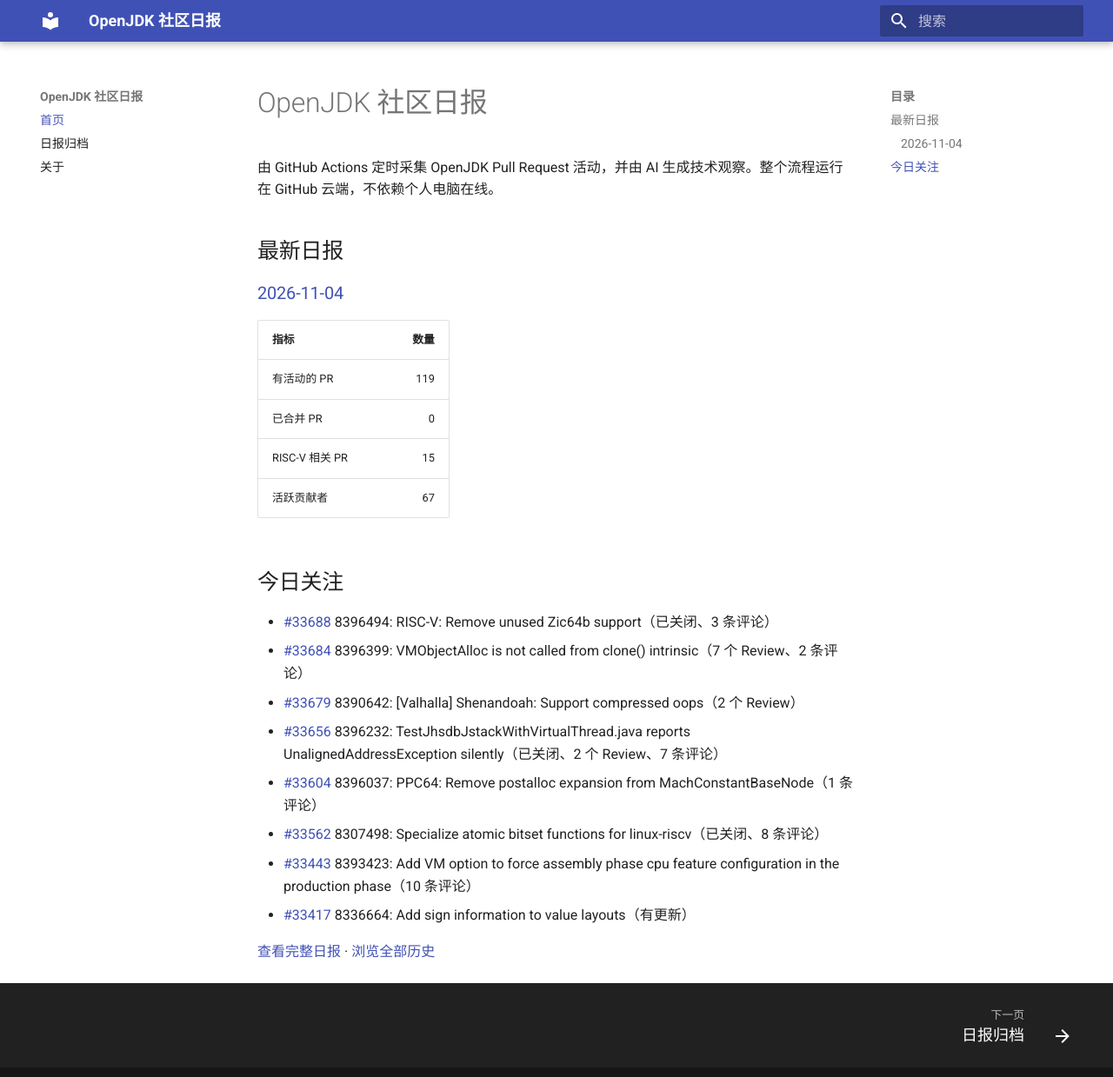
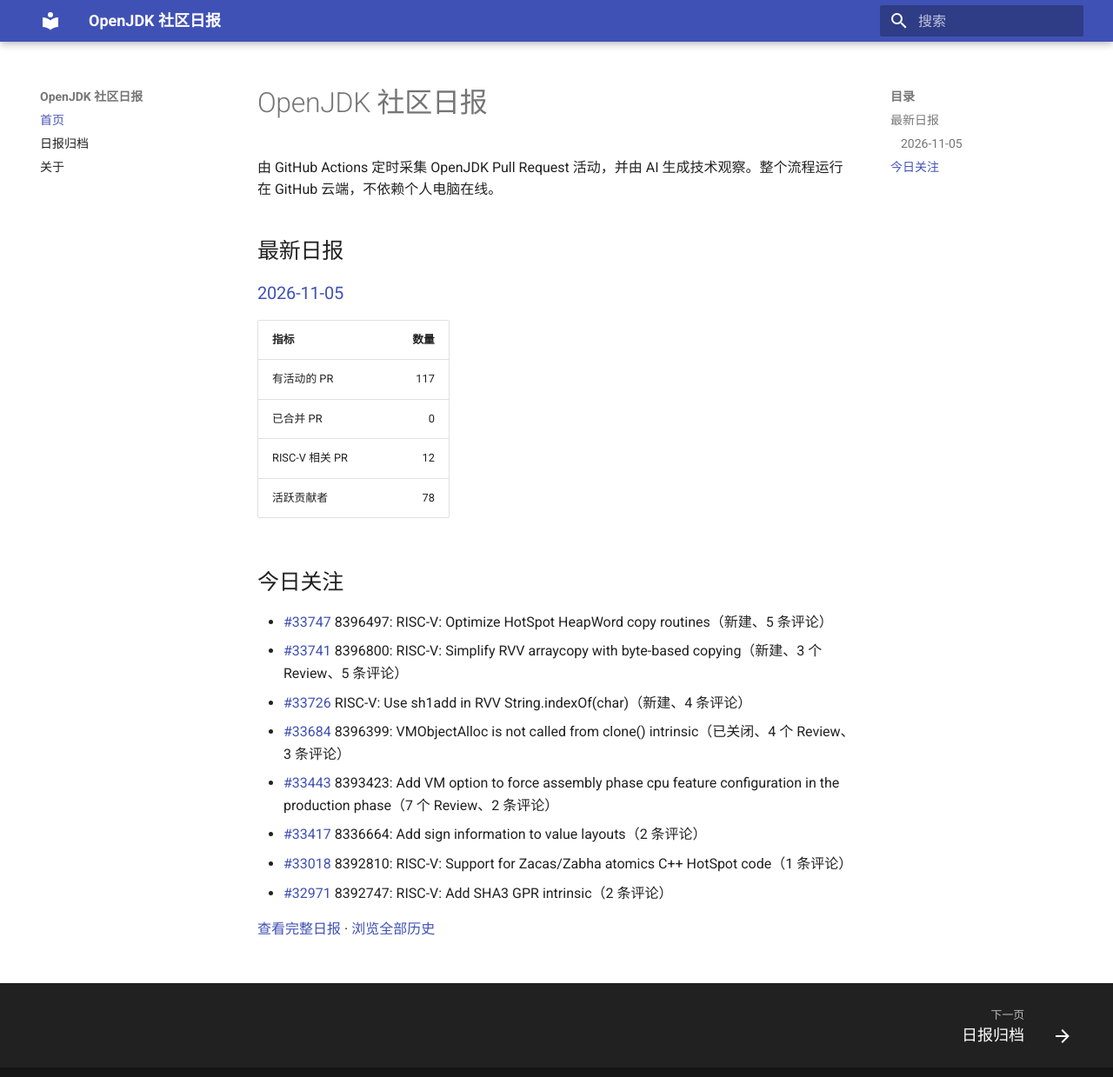
Before and after one commit to DingliZhang/openjdk-daily, an MkDocs documentation site: the page built from docs/index.md, in a window 1280 px wide and 1252 px high. Shown: the top 1239 px of the window at 87% size. Built offline with MkDocs 1.6.1 and Material for MkDocs 9.7.7, drawn with Linux system fonts in a browser that asks for light colours.

Commit message:
report: add OpenJDK daily report

```diff
--- a/docs/index.md
+++ b/docs/index.md
@@ -4,24 +4,24 @@
 
 ## 最新日报
 
-### [2026-11-04](reports/2026/2026-11-04.md)
+### [2026-11-05](reports/2026/2026-11-05.md)
 
 | 指标 | 数量 |
 |---|---:|
-| 有活动的 PR | 119 |
+| 有活动的 PR | 117 |
 | 已合并 PR | 0 |
-| RISC-V 相关 PR | 15 |
-| 活跃贡献者 | 67 |
+| RISC-V 相关 PR | 12 |
+| 活跃贡献者 | 78 |
 
 ## 今日关注
 
-- [#33688](https://github.com/openjdk/jdk/pull/33688) 8396494: RISC-V: Remove unused Zic64b support（已关闭、3 条评论）
-- [#33684](https://github.com/openjdk/jdk/pull/33684) 8396399: VMObjectAlloc is not called from clone() intrinsic（7 个 Review、2 条评论）
-- [#33679](https://github.com/openjdk/jdk/pull/33679) 8390642: [Valhalla] Shenandoah: Support compressed oops（2 个 Review）
-- [#33656](https://github.com/openjdk/jdk/pull/33656) 8396232: TestJhsdbJstackWithVirtualThread.java reports UnalignedAddressException silently（已关闭、2 个 Review、7 条评论）
-- [#33604](https://github.com/openjdk/jdk/pull/33604) 8396037: PPC64: Remove postalloc expansion from MachConstantBaseNode（1 条评论）
-- [#33562](https://github.com/openjdk/jdk/pull/33562) 8307498: Specialize atomic bitset functions for linux-riscv（已关闭、8 条评论）
-- [#33443](https://github.com/openjdk/jdk/pull/33443) 8393423: Add VM option to force assembly phase cpu feature configuration in the production phase（10 条评论）
-- [#33417](https://github.com/openjdk/jdk/pull/33417) 8336664: Add sign information to value layouts（有更新）
+- [#33747](https://github.com/openjdk/jdk/pull/33747) 8396497: RISC-V: Optimize HotSpot HeapWord copy routines（新建、5 条评论）
+- [#33741](https://github.com/openjdk/jdk/pull/33741) 8396800: RISC-V: Simplify RVV arraycopy with byte-based copying（新建、3 个 Review、5 条评论）
+- [#33726](https://github.com/openjdk/jdk/pull/33726) RISC-V: Use sh1add in RVV String.indexOf(char)（新建、4 条评论）
+- [#33684](https://github.com/openjdk/jdk/pull/33684) 8396399: VMObjectAlloc is not called from clone() intrinsic（已关闭、4 个 Review、3 条评论）
+- [#33443](https://github.com/openjdk/jdk/pull/33443) 8393423: Add VM option to force assembly phase cpu feature configuration in the production phase（7 个 Review、2 条评论）
+- [#33417](https://github.com/openjdk/jdk/pull/33417) 8336664: Add sign information to value layouts（2 条评论）
+- [#33018](https://github.com/openjdk/jdk/pull/33018) 8392810: RISC-V: Support for Zacas/Zabha atomics C++ HotSpot code（1 条评论）
+- [#32971](https://github.com/openjdk/jdk/pull/32971) 8392747: RISC-V: Add SHA3 GPR intrinsic（2 条评论）
 
-[查看完整日报](reports/2026/2026-11-04.md) · [浏览全部历史](reports/index.md)
+[查看完整日报](reports/2026/2026-11-05.md) · [浏览全部历史](reports/index.md)
```
Also changed, not shown: docs/reports/2026/2026-11-05.md (added, +226 -0 lines), docs/reports/index.md (+2 -1 lines), 2 other files.
